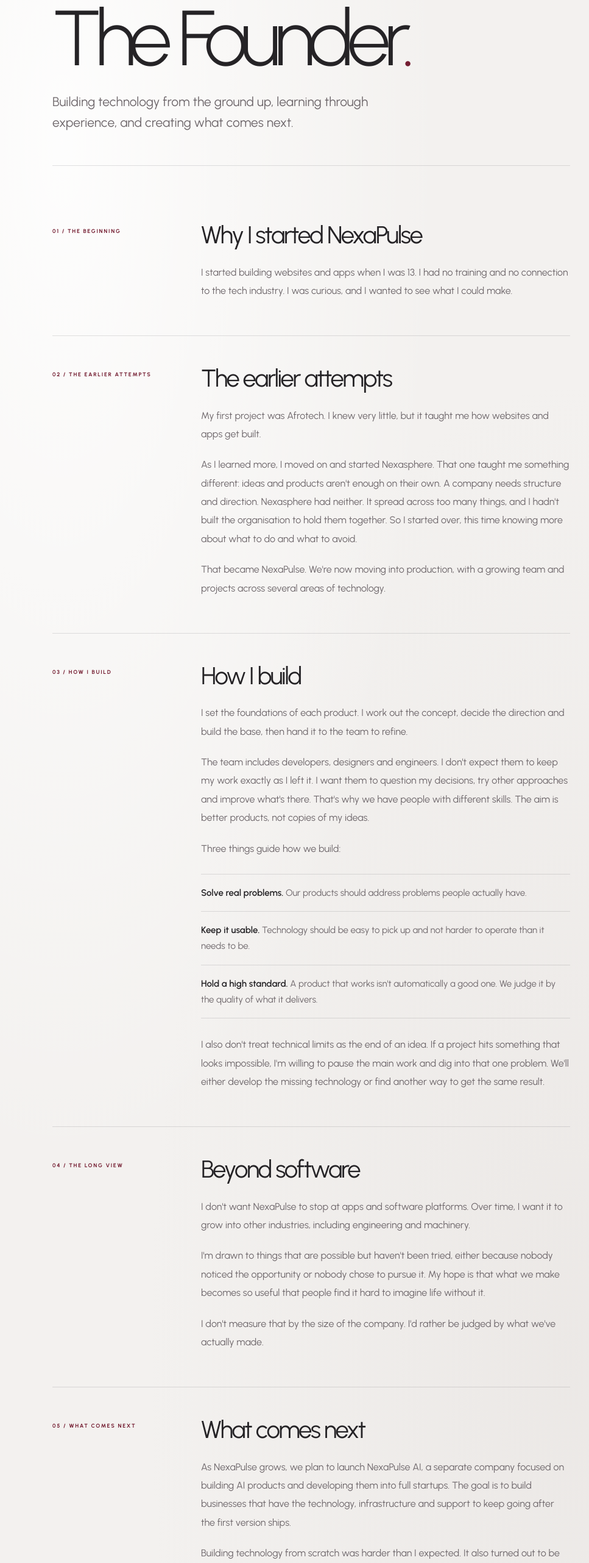
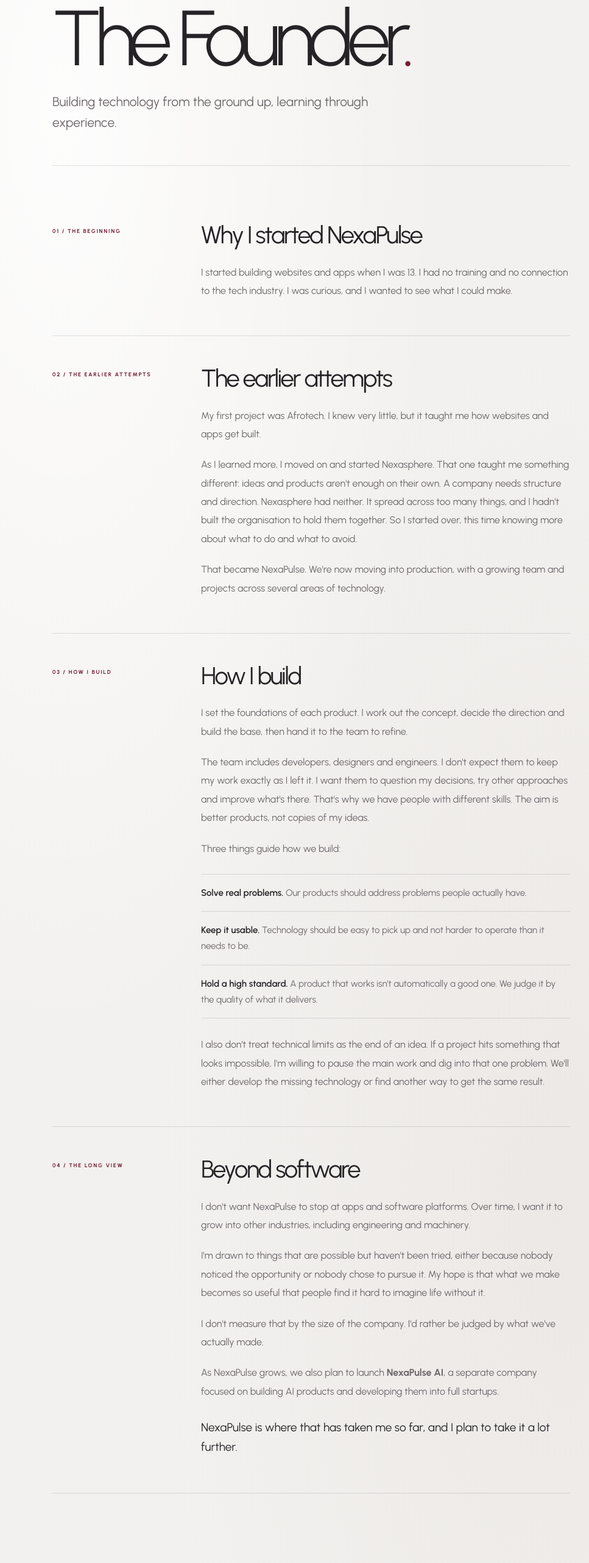
Before and after one commit to laptopperson4-source/NexaPulse, a SvelteKit app: page /founder in a window 1280 px wide. Shown: the part 234-2797 px from the top of the page at 61% size, without its empty margins (129-1096 px from the left). Built offline with nearby package versions, Linux system fonts and the light colour scheme.

Commit message:
Refine founder page and remove what comes next section

```diff
--- a/src/routes/founder/+page.svelte
+++ b/src/routes/founder/+page.svelte
@@ -7,7 +7,7 @@
   <header class="founder-hero">
     <p class="eyebrow">THE PERSON BEHIND THE COMPANY</p>
     <h1>The Founder<span>.</span></h1>
-    <p class="founder-lede">Building technology from the ground up, learning through experience, and creating what comes next.</p>
+    <p class="founder-lede">Building technology from the ground up, learning through experience.</p>
   </header>
 
   <div class="founder-content">
@@ -52,15 +52,7 @@
         <p>I don't want NexaPulse to stop at apps and software platforms. Over time, I want it to grow into other industries, including engineering and machinery.</p>
         <p>I'm drawn to things that are possible but haven't been tried, either because nobody noticed the opportunity or nobody chose to pursue it. My hope is that what we make becomes so useful that people find it hard to imagine life without it.</p>
         <p>I don't measure that by the size of the company. I'd rather be judged by what we've actually made.</p>
-      </div>
-    </section>
-
-    <section class="founder-section">
-      <p class="founder-section-index">05 / WHAT COMES NEXT</p>
-      <div class="founder-section-copy">
-        <h2>What comes next</h2>
-        <p>As NexaPulse grows, we plan to launch NexaPulse AI, a separate company focused on building AI products and developing them into full startups. The goal is to build businesses that have the technology, infrastructure and support to keep going after the first version ships.</p>
-        <p>Building technology from scratch was harder than I expected. It also turned out to be more manageable than I feared. Problems that once felt overwhelming became things I could work through, one at a time.</p>
+        <p>As NexaPulse grows, we also plan to launch <strong>NexaPulse AI</strong>, a separate company focused on building AI products and developing them into full startups.</p>
         <p class="founder-closing">NexaPulse is where that has taken me so far, and I plan to take it a lot further.</p>
       </div>
     </section>
```
